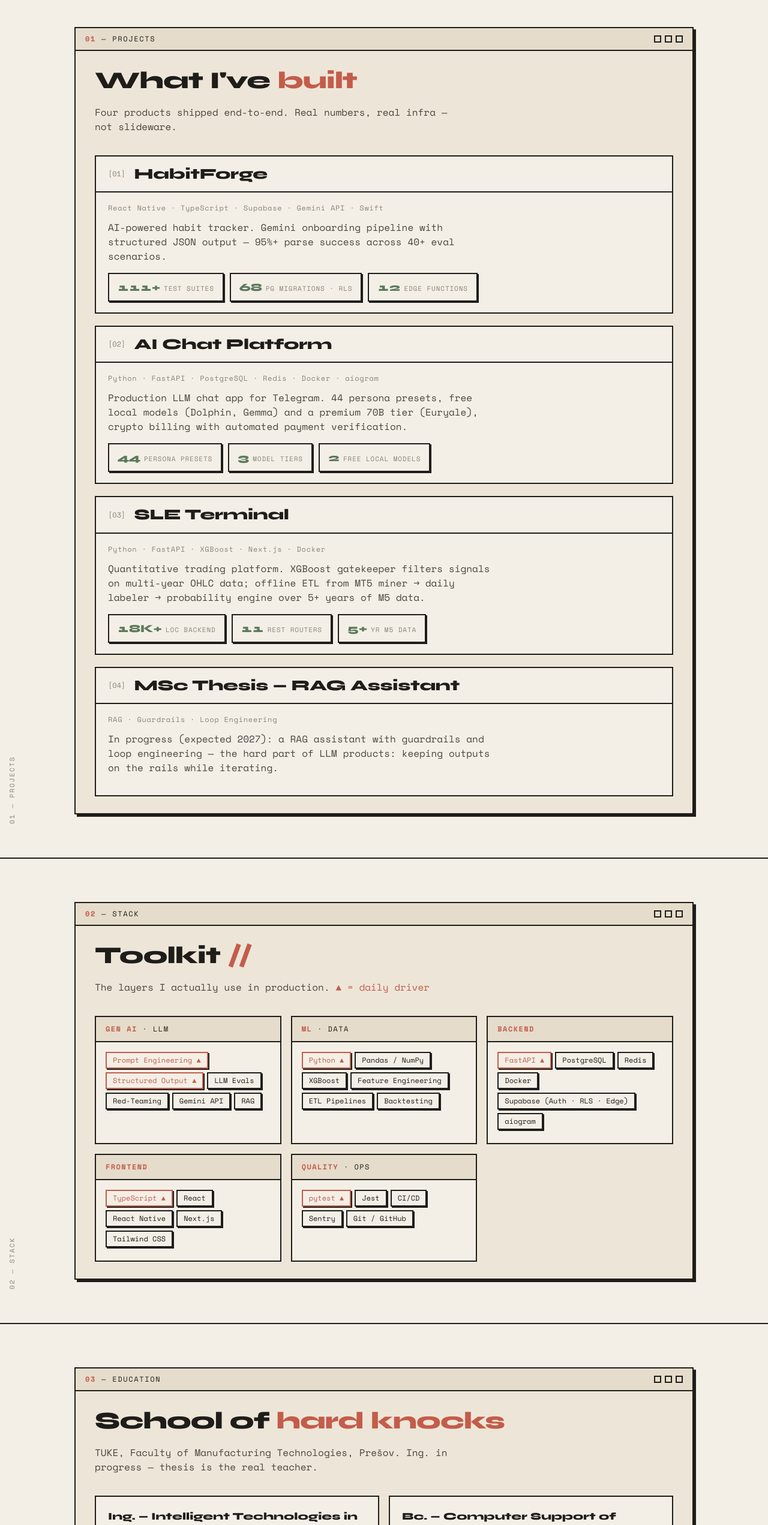
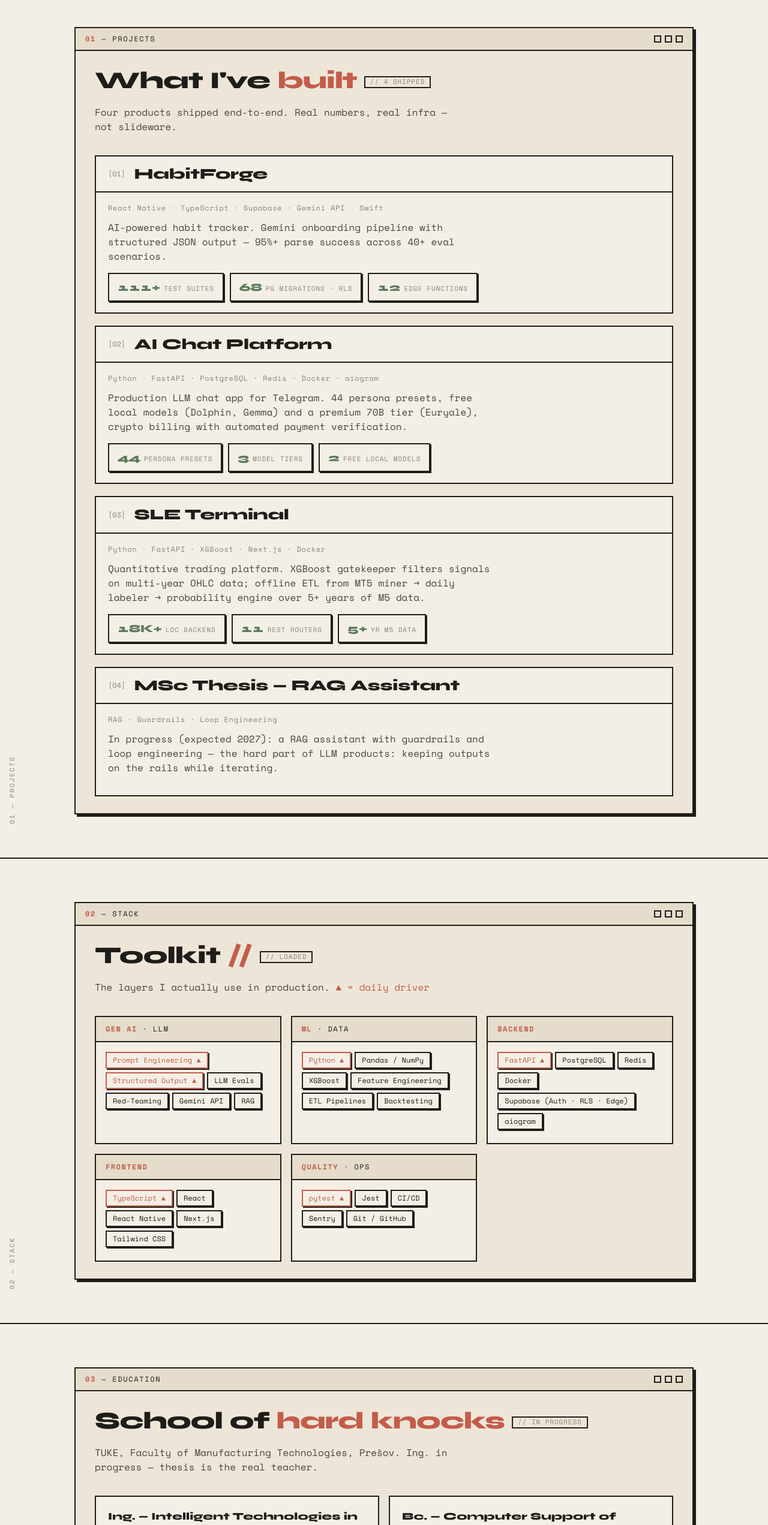
Before and after one commit to reconix37/portfolio, a React (Vite) app: page / in a window 1280 px wide. Shown: the part 940-3483 px from the top of the page at 60% size. Built offline with nearby package versions, Linux system fonts and the light colour scheme.

Commit message:
feat: section meta badges (// 4 shipped, loaded, in progress, 24h)

```diff
--- /dev/null
+++ b/src/components/SectionBadge.tsx
@@ -0,0 +1,14 @@
+import type { ReactElement } from "react"
+
+interface SectionBadgeProps {
+  text: string
+}
+
+/** Мета-бейдж у заголовка секции (~30 sec у KISA). */
+export function SectionBadge({ text }: SectionBadgeProps): ReactElement {
+  return (
+    <span className="ml-3 inline-block border-2 border-line bg-surface px-2 py-0.5 align-middle font-mono text-[11px] font-normal tracking-[0.08em] text-muted uppercase">
+      {text}
+    </span>
+  )
+}
--- a/src/components/sections/Contact.tsx
+++ b/src/components/sections/Contact.tsx
@@ -2,6 +2,7 @@ import type { ReactElement } from "react"
 import { Window } from "@/components/Window"
 import { Reveal } from "@/components/Reveal"
 import { SectionLabel } from "@/components/SectionLabel"
+import { SectionBadge } from "@/components/SectionBadge"
 
 type ContactItem = {
   label: string
@@ -69,6 +70,7 @@ export function Contact(): ReactElement {
           <Window num="04" title="CONTACT">
             <h2 className="mb-5 text-[clamp(26px,4vw,40px)]">
               Let&apos;s <span className="text-accent">talk</span>
+              <SectionBadge text="// 24h response" />
             </h2>
             <p className="mb-9 max-w-[620px] text-ink-soft">
               Open to AI/ML engineering roles and interesting builds. Response within 24h.
--- a/src/components/sections/Education.tsx
+++ b/src/components/sections/Education.tsx
@@ -2,6 +2,7 @@ import type { ReactElement } from "react"
 import { Window } from "@/components/Window"
 import { Reveal } from "@/components/Reveal"
 import { SectionLabel } from "@/components/SectionLabel"
+import { SectionBadge } from "@/components/SectionBadge"
 
 const LANGS = [
   { name: "Ukrainian", level: "NATIVE", width: "100%" },
@@ -19,6 +20,7 @@ export function Education(): ReactElement {
           <Window num="03" title="EDUCATION">
             <h2 className="mb-5 text-[clamp(26px,4vw,40px)]">
               School of <span className="text-accent">hard knocks</span>
+              <SectionBadge text="// in progress" />
             </h2>
             <p className="mb-9 max-w-[620px] text-ink-soft">
               TUKE, Faculty of Manufacturing Technologies, Prešov. Ing. in progress — thesis is the
--- a/src/components/sections/Projects.tsx
+++ b/src/components/sections/Projects.tsx
@@ -3,6 +3,7 @@ import { Window } from "@/components/Window"
 import { Metric } from "@/components/Metric"
 import { Reveal } from "@/components/Reveal"
 import { SectionLabel } from "@/components/SectionLabel"
+import { SectionBadge } from "@/components/SectionBadge"
 import type { Mood } from "@/components/hero/Mascot"
 
 type Project = {
@@ -81,6 +82,7 @@ export function Projects({ onMood }: ProjectsProps): ReactElement {
           <Window num="01" title="PROJECTS">
             <h2 className="mb-5 text-[clamp(26px,4vw,40px)]">
               What I&apos;ve <span className="text-accent">built</span>
+              <SectionBadge text="// 4 shipped" />
             </h2>
             <p className="mb-9 max-w-[620px] text-ink-soft">
               Four products shipped end-to-end. Real numbers, real infra — not slideware.
--- a/src/components/sections/Stack.tsx
+++ b/src/components/sections/Stack.tsx
@@ -2,6 +2,7 @@ import type { ReactElement } from "react"
 import { Window } from "@/components/Window"
 import { Reveal } from "@/components/Reveal"
 import { SectionLabel } from "@/components/SectionLabel"
+import { SectionBadge } from "@/components/SectionBadge"
 import { cn } from "@/lib/utils"
 
 type Tag = { label: string; hot?: boolean }
@@ -91,6 +92,7 @@ export function Stack(): ReactElement {
           <Window num="02" title="STACK">
             <h2 className="mb-5 text-[clamp(26px,4vw,40px)]">
               Toolkit <span className="text-accent">{"//"}</span>
+              <SectionBadge text="// loaded" />
             </h2>
             <p className="mb-9 max-w-[620px] text-ink-soft">
               The layers I actually use in production.{" "}
```
